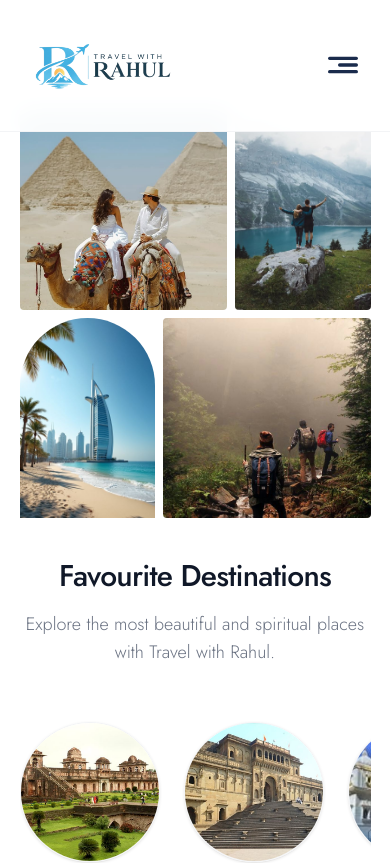
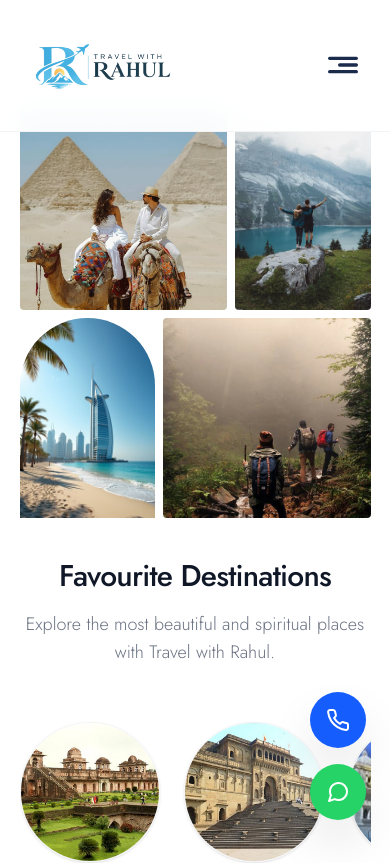
Before and after one commit to AviZacksy/travelwithrahul, a Next.js app: page / in a window 390 px wide. Shown: the top 863 px of the page. Built offline with nearby package versions, Linux system fonts and the light colour scheme.

Commit message:
Add floating Phone and WhatsApp buttons to bottom corner on all devices

```diff
--- a/app/page.tsx
+++ b/app/page.tsx
@@ -731,13 +731,24 @@ export default function Home() {
 
 
 
-      {/* Desktop Floating WhatsApp Button */}
-      <a href="https://wa.me/918989299997" target="_blank" rel="noreferrer" className="hidden lg:flex fixed bottom-8 right-8 bg-green-500 text-white p-4 rounded-full shadow-2xl z-50 hover:scale-110 transition-transform items-center justify-center group">
-        <MessageCircle className="w-8 h-8" />
-        <span className="absolute right-full mr-4 bg-white text-gray-800 px-3 py-1 rounded shadow-lg text-sm font-bold opacity-0 group-hover:opacity-100 transition-opacity whitespace-nowrap pointer-events-none">
-          Chat with us
-        </span>
-      </a>
+      {/* Floating Action Buttons */}
+      <div className="fixed bottom-6 right-6 md:bottom-8 md:right-8 z-50 flex flex-col gap-4">
+        {/* Phone Button */}
+        <a href="tel:08989299997" className="flex items-center justify-center bg-blue-600 text-white w-14 h-14 md:w-16 md:h-16 rounded-full shadow-2xl hover:scale-110 transition-transform group relative">
+          <Phone className="w-6 h-6 md:w-7 md:h-7" />
+          <span className="absolute right-full mr-4 bg-white text-gray-800 px-3 py-1 rounded shadow-lg text-sm font-bold opacity-0 md:group-hover:opacity-100 transition-opacity whitespace-nowrap pointer-events-none">
+            Call us
+          </span>
+        </a>
+
+        {/* WhatsApp Button */}
+        <a href="https://wa.me/918989299997" target="_blank" rel="noreferrer" className="flex items-center justify-center bg-[#25D366] text-white w-14 h-14 md:w-16 md:h-16 rounded-full shadow-2xl hover:scale-110 transition-transform group relative">
+          <MessageCircle className="w-6 h-6 md:w-7 md:h-7" />
+          <span className="absolute right-full mr-4 bg-white text-gray-800 px-3 py-1 rounded shadow-lg text-sm font-bold opacity-0 md:group-hover:opacity-100 transition-opacity whitespace-nowrap pointer-events-none">
+            Chat with us
+          </span>
+        </a>
+      </div>
     </div>
   );
 }
```
